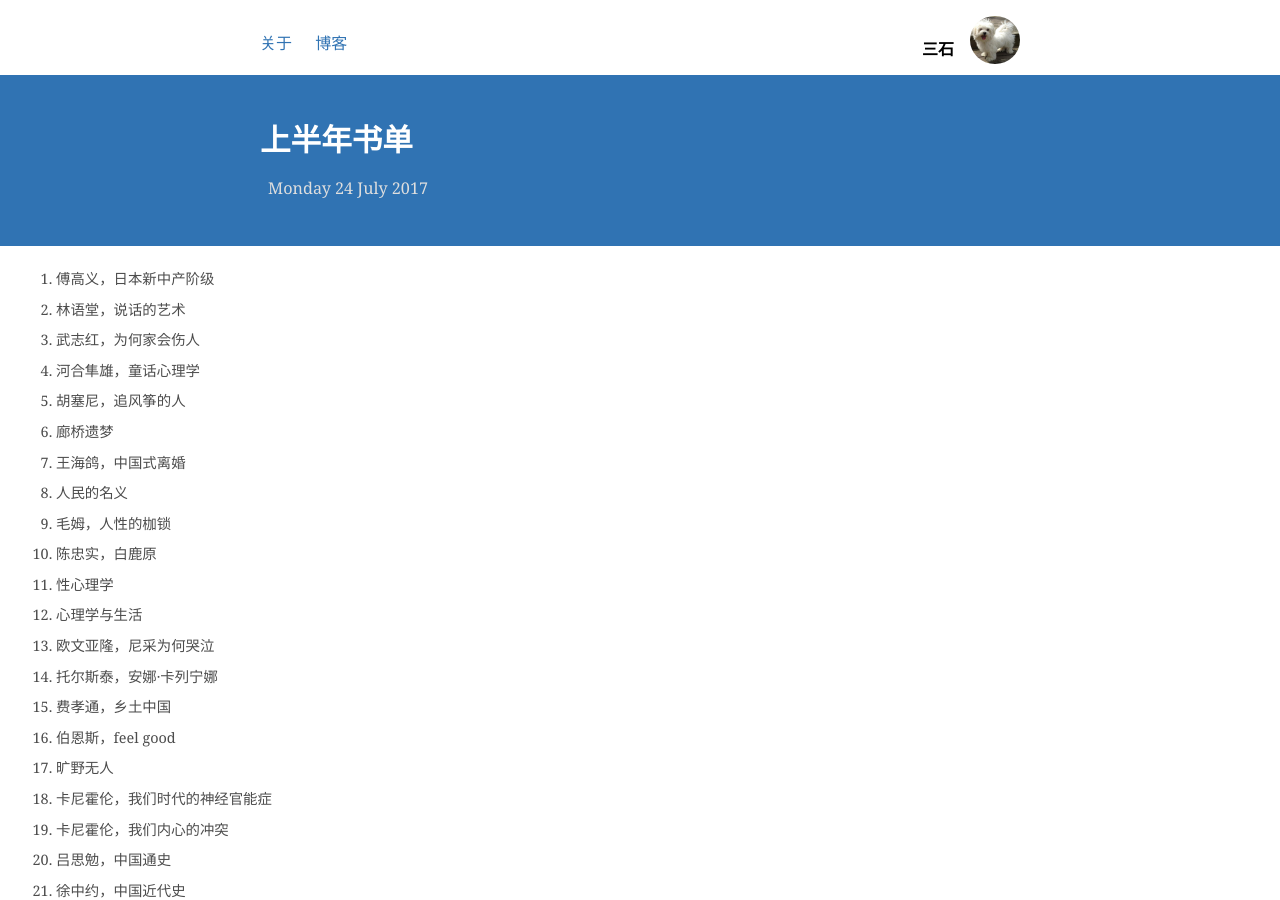
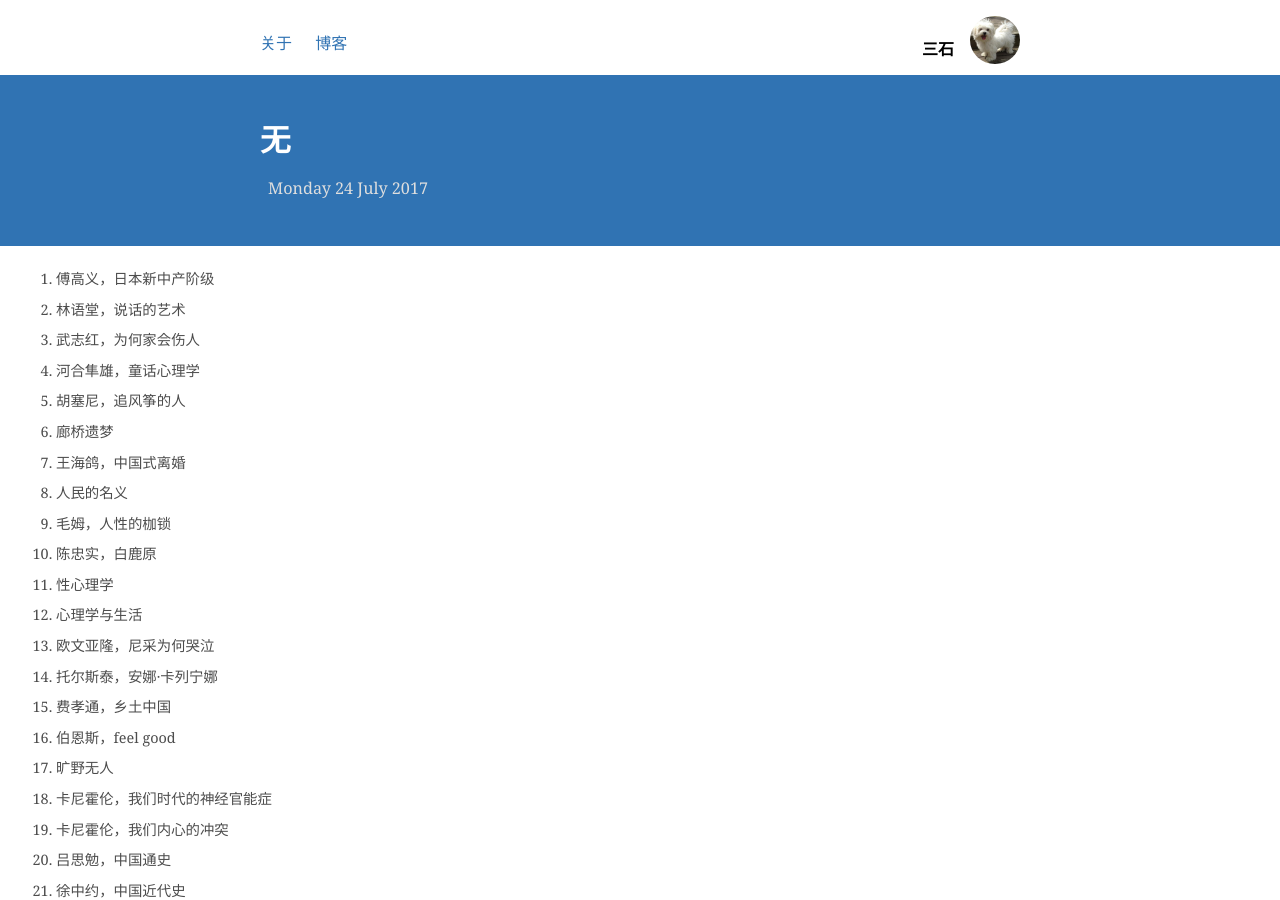
Before and after one commit to shirleysteve/1, a Jekyll site: the page built from _posts/2017-07-24-书单.md, in a window 1280 px wide and 900 px high. Built offline with Jekyll 4.4.1, drawn with Linux system fonts in a browser that asks for light colours; nearby versions of some CDN libraries; comment, search, counter and statistics services are not loaded.

Commit message:
Update 2017-07-24-书单.md

```diff
--- a/_posts/2017-07-24-书单.md
+++ b/_posts/2017-07-24-书单.md
@@ -1,7 +1,7 @@
 ---
 layout: post
 
-title: 上半年书单
+title: 无
 ---
 
 1. 傅高义，日本新中产阶级
```
